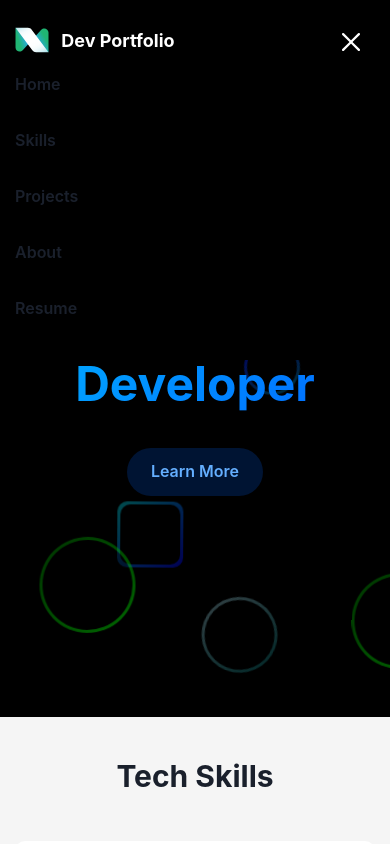
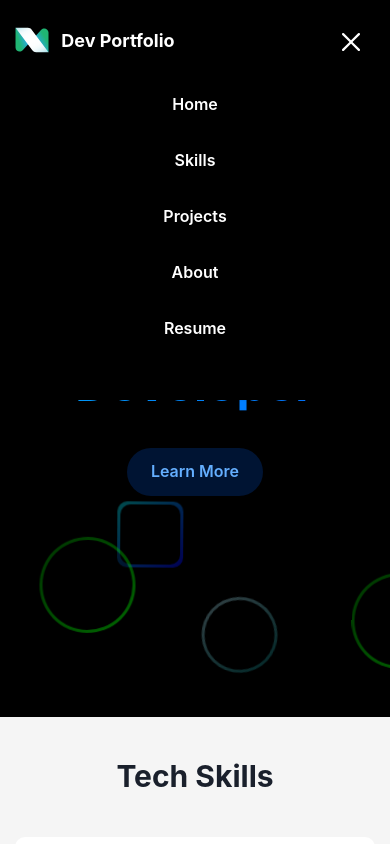
Before and after one commit to cnestordev/dev-portfolio, a React (Vite) app: page / in a window 390 px wide. Both pictures are taken after a click on the button "Open Menu". Shown: the top 844 px of the page. Built offline with nearby package versions, Linux system fonts and the light colour scheme.

Commit message:
minor visual bug fixes on headings

```diff
--- a/src/components/Navbar.jsx
+++ b/src/components/Navbar.jsx
@@ -76,7 +76,7 @@ export const Navbar = () => {
       {/* Mobile Menu */}
       {isOpen ? (
         <Box pb="4" display={{ md: "none" }}>
-          <Stack as="nav" spacing="4">
+          <Stack color="#fff" textAlign="center" my={5} as="nav" spacing="4">
             {Links.map((link) =>
               link.id === "resume" ? (
                 <NavLink
--- a/src/components/experience/Experience.jsx
+++ b/src/components/experience/Experience.jsx
@@ -26,7 +26,7 @@ export const Experience = () => {
 
   return (
     <Box id="experience" py={PAGE_PADDING_Y} px={PAGE_PADDING_X} bg="black" color="white">
-      <Heading as="h2" size="xl" textAlign="center" mb={{ base: 10, md: 20 }}>
+      <Heading as="h2" size="xl" textAlign="center" mb={{ base: 10, md: 10 }}>
         Experience
       </Heading>
       <TwoColumnLayout leftContent={leftContent} rightContent={rightContent} />
--- a/src/components/project/Project.jsx
+++ b/src/components/project/Project.jsx
@@ -116,7 +116,7 @@ export const Project = () => {
         as="h2"
         size="xl"
         textAlign="center"
-        mb={8}
+        mb={{ base: 10, md: 10 }}
       >
         Projects
       </Heading>
--- a/src/components/skills/Skills.jsx
+++ b/src/components/skills/Skills.jsx
@@ -47,7 +47,7 @@ export const Skills = () => {
 
   return (
     <Box id="skills" py={PAGE_PADDING_Y} px={PAGE_PADDING_X} bg="#f5f5f5">
-      <Heading as="h2" size="xl" textAlign="center" mb={{ base: 1, md: 8 }}>
+      <Heading as="h2" size="xl" textAlign="center" mb={{ base: 0, md: 10 }}>
         Tech Skills
       </Heading>
       <TwoColumnLayout leftContent={leftContent} rightContent={rightContent} />
```
